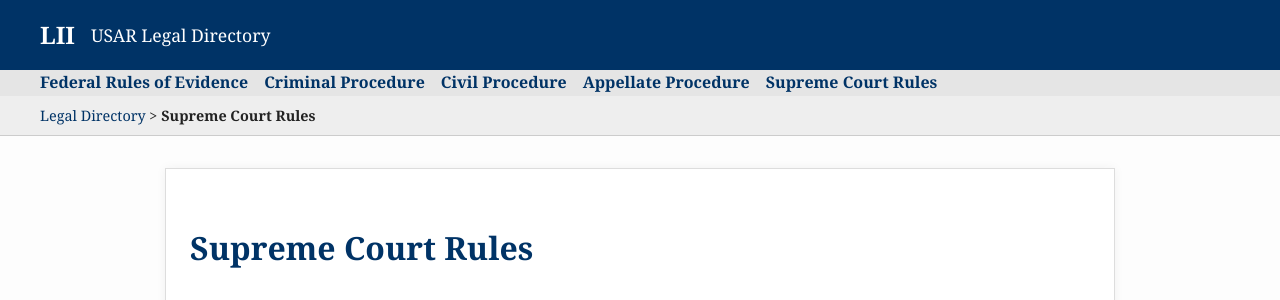
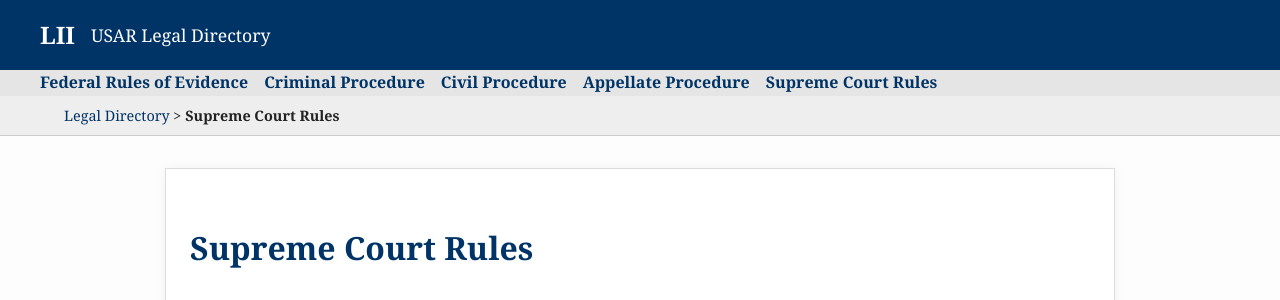
Before and after one commit to usarscotus/legal-directory, a Jekyll site: the page built from supct.md, in a window 1280 px wide. Shown: the top 300 px of the page. Built offline with Jekyll 4.4.1, drawn with Linux system fonts in a browser that asks for light colours.

Commit message:
Update style.css

```diff
--- a/assets/style.css
+++ b/assets/style.css
@@ -79,21 +79,28 @@
   border-bottom: 1px solid #ccc;
 }
 
+/* The layout-controlling wrapper */
 .breadcrumb-container {
   max-width: 1200px;
   margin: 0 auto;
   padding: 0.5rem 1.5rem;
+  box-sizing: border-box;
+}
+
+/* The breadcrumb content styling */
+#breadcrumb {
   font-size: 0.9rem;
 }
 
-.breadcrumb-container a {
+#breadcrumb a {
   color: #003366;
   text-decoration: none;
 }
 
-.breadcrumb-container a:hover {
+#breadcrumb a:hover {
   text-decoration: underline;
 }
+
 
 
 /* Rule content formatting */
```
